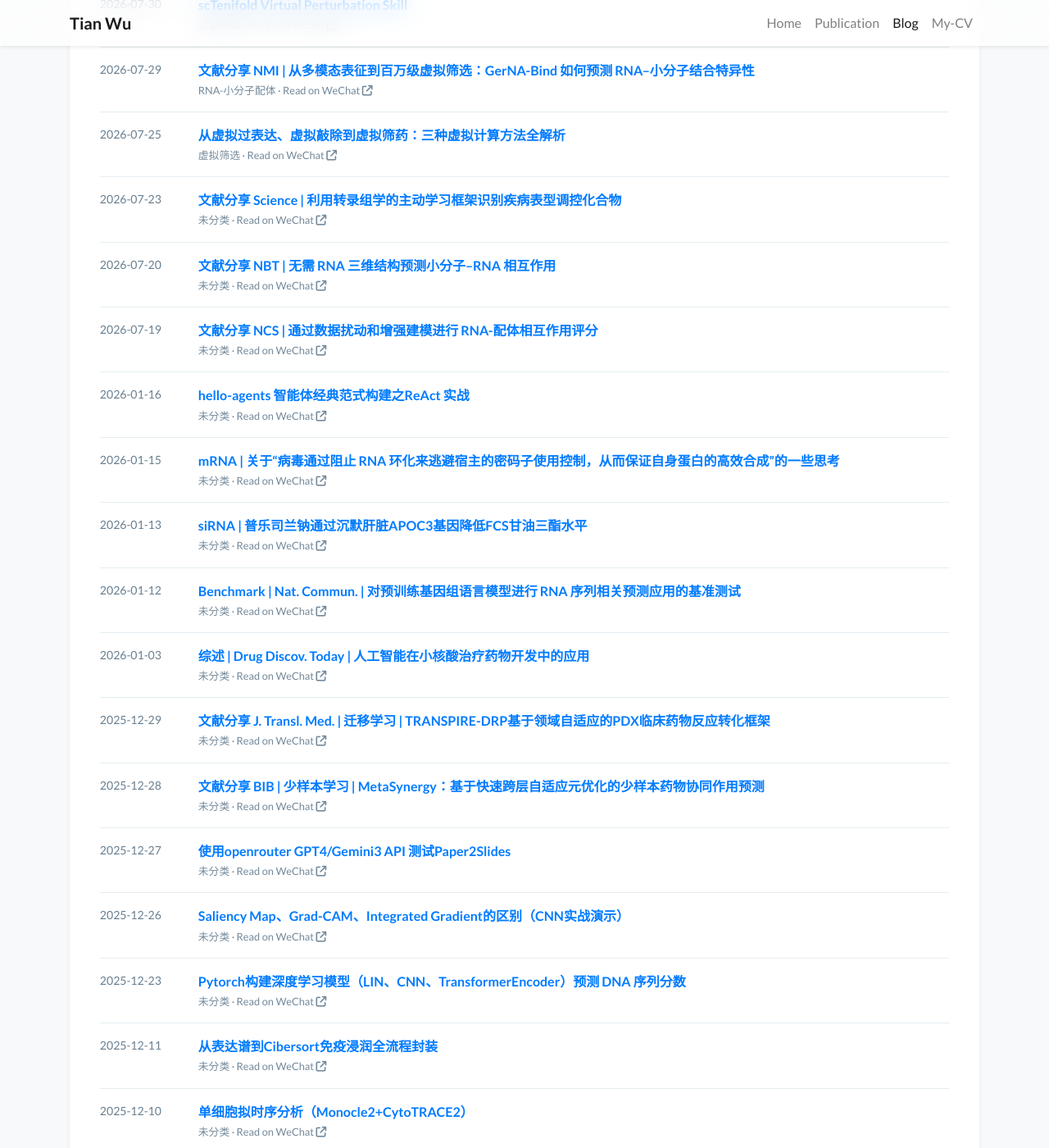
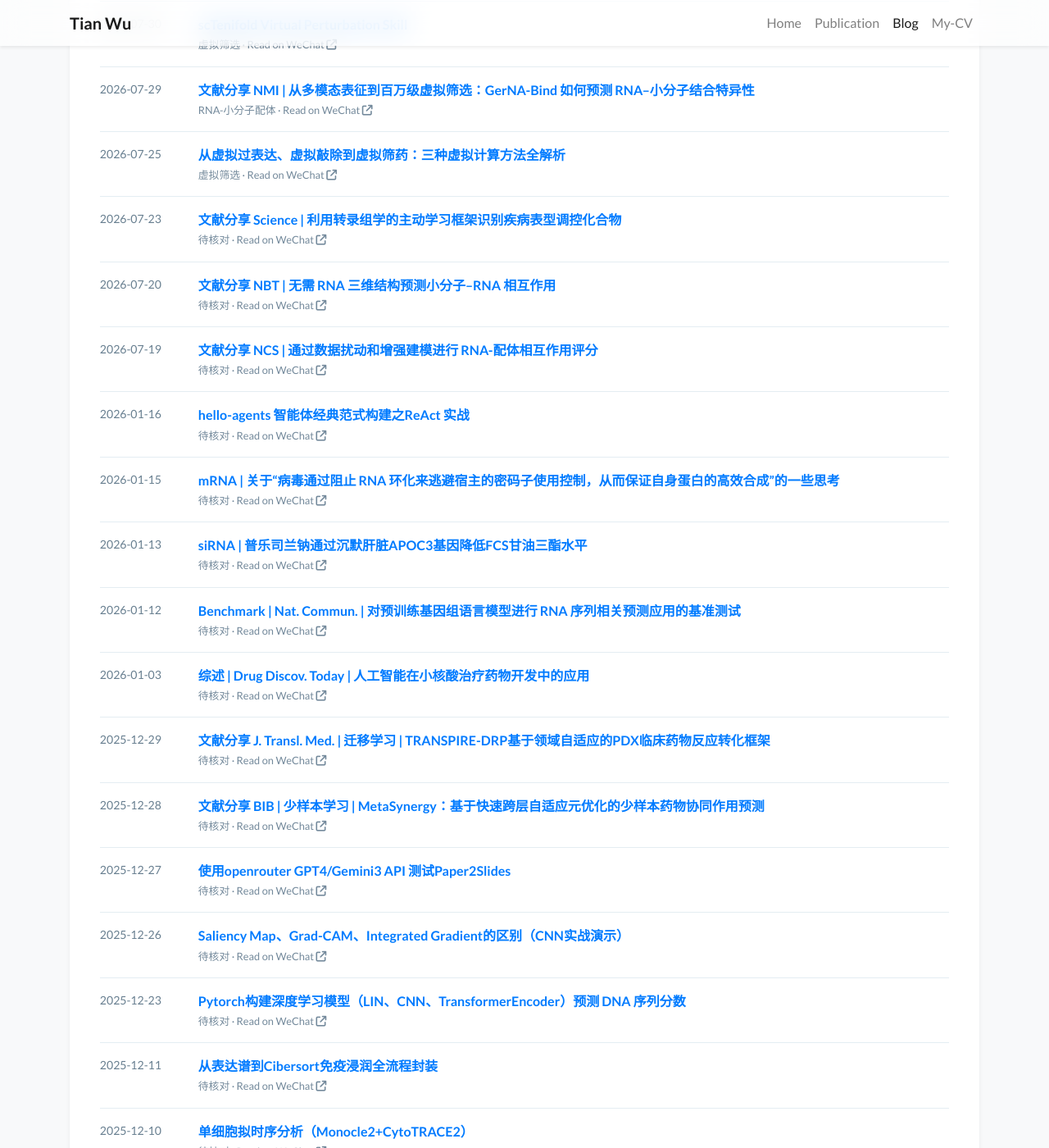
Before and after one commit to QuaSiMoDooooo/QuaSiMoDooooo.github.io, a Jekyll site: the page built from blog.html, in a window 1280 px wide and 1400 px high, scrolled down 879 px. Shown: the whole window at 82% size. Built offline with Jekyll 4.4.1, drawn with Linux system fonts in a browser that asks for light colours; nearby versions of some CDN libraries; a style sheet for code colours, icons or effects is not loaded; some of the changed text lies outside the part shown.

Commit message:
fix(blog): clarify pending collection mapping

```diff
--- a/_data/biokernel.json
+++ b/_data/biokernel.json
@@ -63,180 +63,180 @@
     "date": "2026-07-23",
     "title": "文献分享 Science | 利用转录组学的主动学习框架识别疾病表型调控化合物",
     "url": "https://mp.weixin.qq.com/s/RHwvgs8i5GcLvNBFkfTjtg",
-    "category": "未分类"
+    "category": "待核对"
   },
   {
     "date": "2026-07-20",
     "title": "文献分享 NBT | 无需 RNA 三维结构预测小分子–RNA 相互作用",
     "url": "https://mp.weixin.qq.com/s/CcV1IPBUBMKApzPrB7cWdA",
-    "category": "未分类"
+    "category": "待核对"
   },
   {
     "date": "2026-07-19",
     "title": "文献分享 NCS | 通过数据扰动和增强建模进行 RNA-配体相互作用评分",
     "url": "https://mp.weixin.qq.com/s/N3PUSRXyQxnX04Wrlo3hbA",
-    "category": "未分类"
+    "category": "待核对"
   },
   {
     "date": "2026-01-16",
     "title": "hello-agents 智能体经典范式构建之ReAct 实战",
     "url": "https://mp.weixin.qq.com/s/AqXD-YKHQtqw55QUWH_W3A",
-    "category": "未分类"
+    "category": "待核对"
   },
   {
     "date": "2026-01-15",
     "title": "mRNA | 关于“病毒通过阻止 RNA 环化来逃避宿主的密码子使用控制，从而保证自身蛋白的高效合成”的一些思考",
     "url": "https://mp.weixin.qq.com/s/KcgmiwhiHrNi1swFPGGquw",
-    "category": "未分类"
+    "category": "待核对"
   },
   {
     "date": "2026-01-13",
     "title": "siRNA | 普乐司兰钠通过沉默肝脏APOC3基因降低FCS甘油三酯水平",
     "url": "https://mp.weixin.qq.com/s/goQVkhOuFAfZmcD2MQ4OuQ",
-    "category": "未分类"
+    "category": "待核对"
   },
   {
     "date": "2026-01-12",
     "title": "Benchmark | Nat. Commun. | 对预训练基因组语言模型进行 RNA 序列相关预测应用的基准测试",
     "url": "https://mp.weixin.qq.com/s/z9XXzNBq4W1zmJ13-A78YQ",
-    "category": "未分类"
+    "category": "待核对"
   },
   {
     "date": "2026-01-03",
     "title": "综述 | Drug Discov. Today | 人工智能在小核酸治疗药物开发中的应用",
     "url": "https://mp.weixin.qq.com/s/ILOHbIyKCw-i2dD-SHf44g",
-    "category": "未分类"
+    "category": "待核对"
   },
   {
     "date": "2025-12-29",
     "title": "文献分享 J. Transl. Med. | 迁移学习 | TRANSPIRE-DRP基于领域自适应的PDX临床药物反应转化框架",
     "url": "https://mp.weixin.qq.com/s/ybQntDhLI_of8Hyznf7lnw",
-    "category": "未分类"
+    "category": "待核对"
   },
   {
     "date": "2025-12-28",
     "title": "文献分享 BIB | 少样本学习 | MetaSynergy：基于快速跨层自适应元优化的少样本药物协同作用预测",
     "url": "https://mp.weixin.qq.com/s/Nc4XlGDUiQLJy_P7FSvagg",
-    "category": "未分类"
+    "category": "待核对"
   },
   {
     "date": "2025-12-27",
     "title": "使用openrouter GPT4/Gemini3 API 测试Paper2Slides",
     "url": "https://mp.weixin.qq.com/s/d7gpx9cKLVNu0LGVA5haZQ",
-    "category": "未分类"
+    "category": "待核对"
   },
   {
     "date": "2025-12-26",
     "title": "Saliency Map、Grad-CAM、Integrated Gradient的区别（CNN实战演示）",
     "url": "https://mp.weixin.qq.com/s/l66EfGxT0_C7ypMyehMZjw",
-    "category": "未分类"
+    "category": "待核对"
   },
   {
     "date": "2025-12-23",
     "title": "Pytorch构建深度学习模型（LIN、CNN、TransformerEncoder）预测 DNA 序列分数",
     "url": "https://mp.weixin.qq.com/s/cDJ0QifN3-upYaAI-SZuvQ",
-    "category": "未分类"
+    "category": "待核对"
   },
   {
     "date": "2025-12-11",
     "title": "从表达谱到Cibersort免疫浸润全流程封装",
     "url": "https://mp.weixin.qq.com/s/WxkT-K9zAbq6ffPLya19YQ",
-    "category": "未分类"
+    "category": "待核对"
   },
   {
     "date": "2025-12-10",
     "title": "单细胞拟时序分析（Monocle2+CytoTRACE2）",
     "url": "https://mp.weixin.qq.com/s/X1UkMHOBvQi5T_n3-HV_Xw",
-    "category": "未分类"
+    "category": "待核对"
   },
   {
     "date": "2025-12-06",
     "title": "Transformer-encoder模型简单实现和注意力可视化",
     "url": "https://mp.weixin.qq.com/s/52xy9ykhAKJcIlTCzNTm6Q",
-    "category": "未分类"
+    "category": "待核对"
   },
   {
     "date": "2025-12-04",
     "title": "linux服务器上传文件到百度网盘",
     "url": "https://mp.weixin.qq.com/s/I4DpymtikQwJP9ilcea1dw",
-    "category": "未分类"
+    "category": "待核对"
   },
   {
     "date": "2025-12-03",
     "title": "自注意力相关变体（多头交叉、因果掩码）基础和简单实现",
     "url": "https://mp.weixin.qq.com/s/WNBttzCyQe2MJlQzm1NJcA",
-    "category": "未分类"
+    "category": "待核对"
   },
   {
     "date": "2025-12-02",
     "title": "自注意力基础和简单实现",
     "url": "https://mp.weixin.qq.com/s/EaaJkx7VhVnutDxXb4GPpA",
-    "category": "未分类"
+    "category": "待核对"
   },
   {
     "date": "2025-11-29",
     "title": "GAN生成对抗网络详解：MNIST手写数字生成实战",
     "url": "https://mp.weixin.qq.com/s/UrqXiCStZCtfT-ujHFtzuQ",
-    "category": "未分类"
+    "category": "待核对"
   },
   {
     "date": "2025-11-23",
     "title": "vscode通过跳板机连接远程服务器",
     "url": "https://mp.weixin.qq.com/s/iWs63eDSo4FTLKQZxPtmRw",
-    "category": "未分类"
+    "category": "待核对"
   },
   {
     "date": "2025-11-21",
     "title": "hugging face平台数据集的三种下载方法",
     "url": "https://mp.weixin.qq.com/s/uEhlMACNyvV44cMkpG26AQ",
-    "category": "未分类"
+    "category": "待核对"
   },
   {
     "date": "2025-08-27",
     "title": "rnanorm快速进行RNAseq标准化 | 附GTF文件提取基因长度",
     "url": "https://mp.weixin.qq.com/s/QZ9elPgUaYz3ppTcMW3t_A",
-    "category": "未分类"
+    "category": "待核对"
   },
   {
     "date": "2025-08-22",
     "title": "NGS全基因组测序GATK鉴定SNP自动化流程",
     "url": "https://mp.weixin.qq.com/s/Jkg9VUYoMPF1eBWui-QLPg",
-    "category": "未分类"
+    "category": "待核对"
   },
   {
     "date": "2025-08-21",
     "title": "批量免疫治疗队列基于逻辑回归生成森林图和ROC曲线",
     "url": "https://mp.weixin.qq.com/s/mGTGOHxNsrLpa8U3oP15PA",
-    "category": "未分类"
+    "category": "待核对"
   },
   {
     "date": "2025-03-07",
     "title": "ESMfold预测蛋白质结构",
     "url": "https://mp.weixin.qq.com/s/uJX_lbVLXj43cJ9dVmL4qQ",
-    "category": "未分类"
+    "category": "待核对"
   },
   {
     "date": "2025-02-28",
     "title": "seqkit提取NCBI指定染色体的序列文件并并修改为常用ID",
     "url": "https://mp.weixin.qq.com/s/-t3SRpGZ29ZYvHPZtafYbA",
-    "category": "未分类"
+    "category": "待核对"
   },
   {
     "date": "2025-02-26",
     "title": "对chr_pos/rsid进行id转换并基因和通路注释",
     "url": "https://mp.weixin.qq.com/s/2XlcxdsfwF6FnDBi2O9I1w",
-    "category": "未分类"
+    "category": "待核对"
   },
   {
     "date": "2025-02-23",
     "title": "本地不同版本基因组坐标转换脚本",
     "url": "https://mp.weixin.qq.com/s/TgToFykk-ap2NO3sGybWcQ",
-    "category": "未分类"
+    "category": "待核对"
   },
   {
     "date": "2025-02-22",
     "title": "python中快速判断某个一维数组满足什么分布",
     "url": "https://mp.weixin.qq.com/s/e_e0K6ONwwBkjUGVFwEnPg",
-    "category": "未分类"
+    "category": "待核对"
   }
 ]
--- a/blog.html
+++ b/blog.html
@@ -4,7 +4,7 @@ title: Blog
 navbar_title: Blog
 ---
 <section class="blog-index bg-white shadow-sm rounded-xl">
-  <header><h1>Blog</h1><p>Articles originally published on <strong>BioKernel</strong> · 微信公众号</p></header>
+  <header><h1>Blog</h1><p>Articles originally published on <strong>BioKernel</strong> · 微信公众号<br><small>分类持续整理中；点击标题阅读微信原文。</small></p></header>
   {% assign groups = site.data.biokernel | group_by: "category" | sort: "name" %}
   <div class="blog-filters" aria-label="文章合集分类"><button class="active" data-category="all" aria-pressed="true">全部</button>{% for group in groups %}<button data-category="{{ group.name | escape }}" aria-pressed="false">{{ group.name | escape }}</button>{% endfor %}</div>
   <ol class="blog-list">
```
